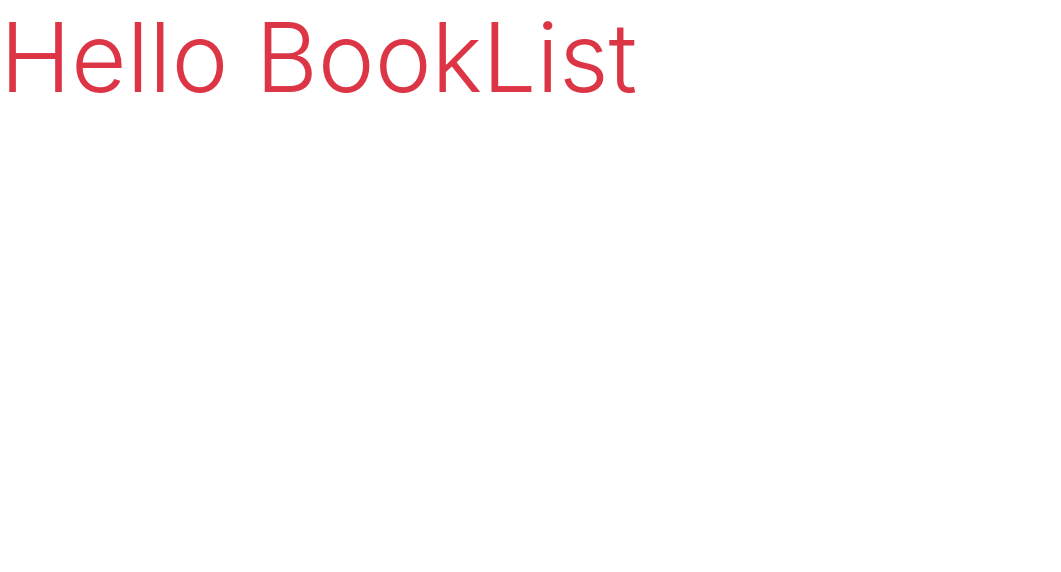
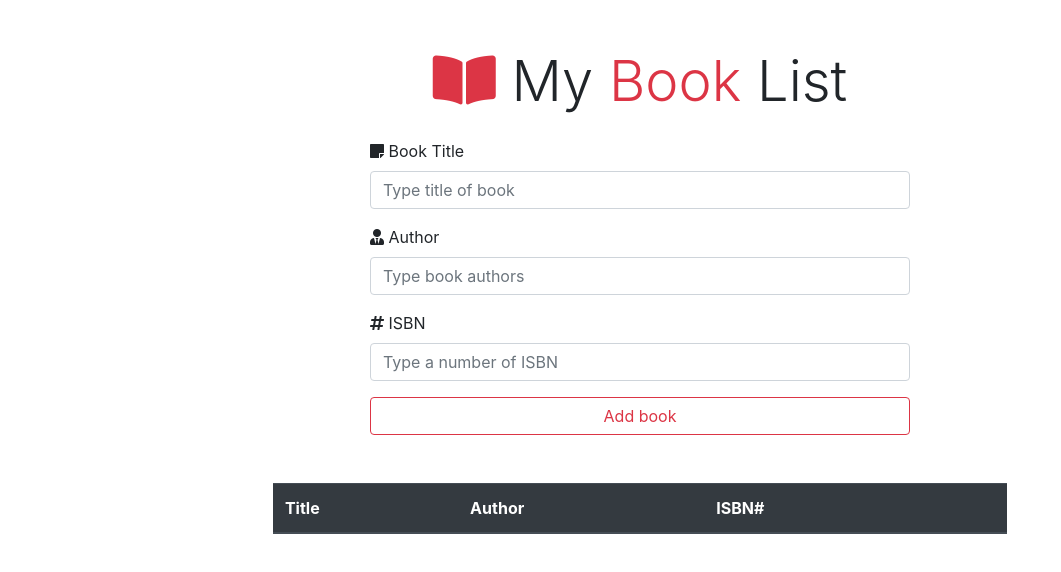
Before and after one commit to mrSerhi/book-list, a website built with webpack: page src/index.html in a window 1280 px wide. Shown: the whole page, without its empty margins (0-1061 px from the left). Built offline with nearby package versions, Linux system fonts and the light colour scheme.

Commit message:
create app template using bootstrap

```diff
--- a/package.json
+++ b/package.json
@@ -30,7 +30,7 @@
   "scripts": {
     "webpack-dev-server": "webpack-dev-server",
     "webpack": "webpack",
-    "online": "npm run webpack-dev-server -- --mode development --watch --open",
+    "start": "npm run webpack-dev-server -- --mode development --watch --open",
     "dev": "npm run webpack -- --mode development",
     "prod": "npm run webpack -- --mode production"
   },
--- a/src/index.html
+++ b/src/index.html
@@ -5,12 +5,91 @@
     <title>BookList App</title>
     <link
       rel="stylesheet"
+      href="https://use.fontawesome.com/releases/v5.8.1/css/all.css"
+      integrity="sha384-50oBUHEmvpQ+1lW4y57PTFmhCaXp0ML5d60M1M7uH2+nqUivzIebhndOJK28anvf"
+      crossorigin="anonymous"
+    />
+    <link
+      rel="stylesheet"
       href="<%=htmlWebpackPlugin.files.chunks.main.css %>"
     />
   </head>
 
   <body>
-    <h1 class="display-1 text-danger">Hello BookList</h1>
+    <!-- book selector -->
+    <section id="book-app">
+      <div class="container">
+        <h1 class="display-4 text-capitalize text-center mt-5">
+          <i class="fas fa-book-open text-danger"></i>
+          my <span class="text-danger">book</span> list
+        </h1>
+        <!-- book form -->
+        <div class="row">
+          <div class="col-md-6 mx-auto mt-3">
+            <form id="book-form">
+              <div class="form-group">
+                <label for="book-title">
+                  <i class="fas fa-sticky-note"></i> Book Title
+                </label>
+                <input
+                  id="book-title"
+                  type="text"
+                  class="form-control"
+                  placeholder="Type title of book"
+                />
+              </div>
+              <div class="form-group">
+                <label for="book-author">
+                  <i class="fas fa-user-tie"></i> Author </label
+                ><input
+                  id="book-author"
+                  type="text"
+                  class="form-control"
+                  placeholder="Type book authors"
+                />
+              </div>
+              <div class="form-group">
+                <label for="book-isbn">
+                  <i class="fas fa-hashtag"></i> ISBN
+                </label>
+                <input
+                  id="book-isbn"
+                  type="text"
+                  class="form-control"
+                  placeholder="Type a number of ISBN"
+                />
+              </div>
+              <input
+                type="submit"
+                value="Add book"
+                class="btn btn-outline-danger btn-block"
+              />
+            </form>
+          </div>
+        </div>
+      </div>
+    </section>
+
+    <!-- section table of books -->
+    <section id="table-book">
+      <div class="row">
+        <div class="col-md-7 mx-auto">
+          <table class="table table-striped mt-5">
+            <thead class="thead-dark">
+              <tr>
+                <th>Title</th>
+                <th>Author</th>
+                <th>ISBN#</th>
+                <!-- delete btn -->
+                <th></th>
+              </tr>
+            </thead>
+
+            <tbody id="book-list"></tbody>
+          </table>
+        </div>
+      </div>
+    </section>
 
     <script src="<%= htmlWebpackPlugin.files.chunks.main.entry %>"></script>
   </body>
```
